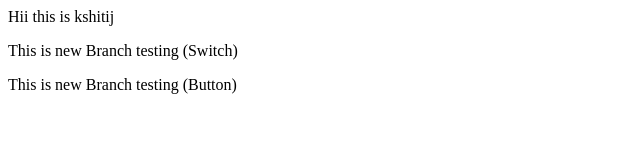
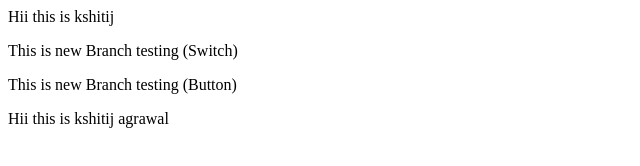
Before and after one commit to Agrawal-Kshitij/LocalFile, a plain HTML site: page index.html in a window 1280 px wide. Shown: the whole page, without its empty margins (0-640 px from the left). Drawn offline with Linux system fonts and the light colour scheme.

Commit message:
Adding my name

```diff
--- a/index.html
+++ b/index.html
@@ -1,3 +1,4 @@
 <p> Hii this is kshitij</p>
 <p>This is new Branch testing (Switch)</p>
 <p>This is new Branch testing (Button)</p>
+Hii this is kshitij agrawal
```
